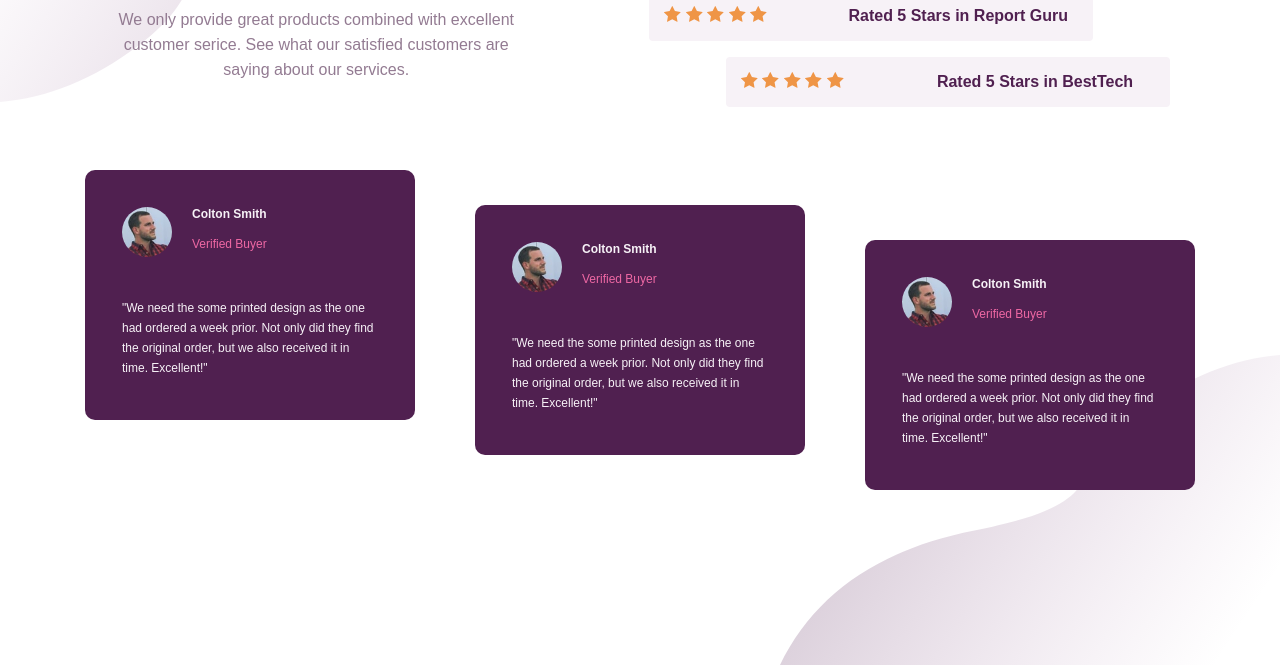
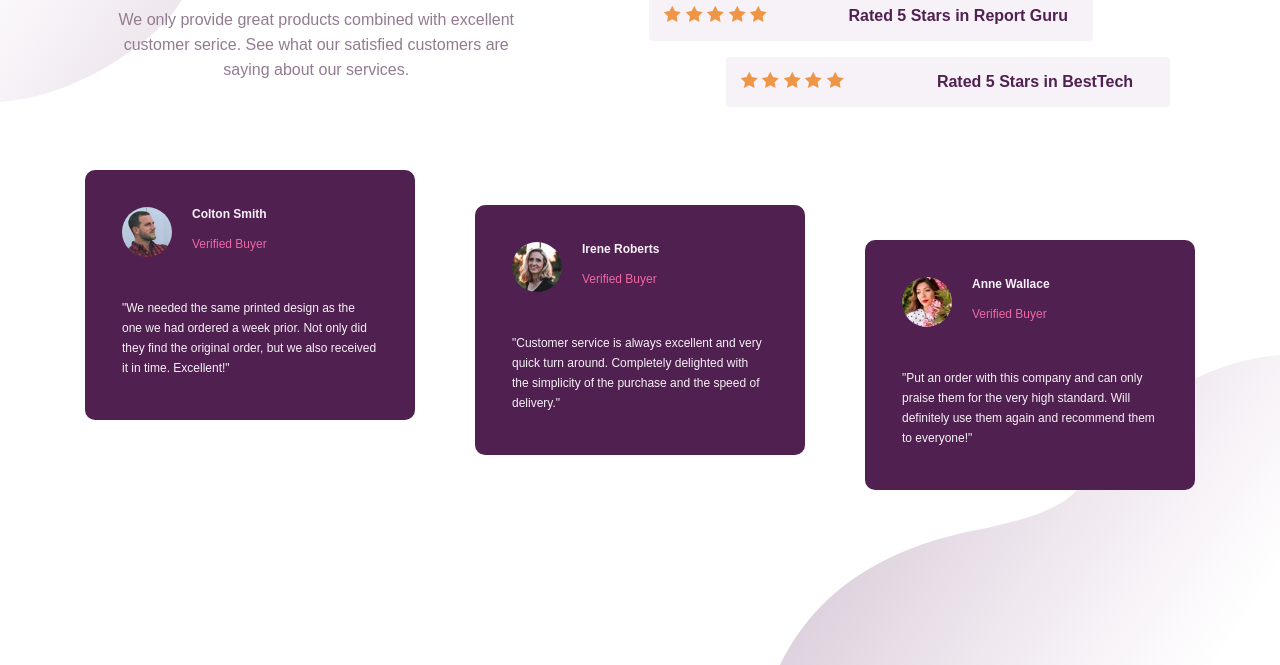
Before and after one commit to alexRuiz222/frontend-mentor, a plain HTML site: page index.html in a window 1280 px wide. Shown: the part 208-873 px from the top of the page. Drawn offline with Linux system fonts and the light colour scheme.

Commit message:
change cards info

```diff
--- a/index.html
+++ b/index.html
@@ -67,21 +67,33 @@
         <div class="cards-container">
             <div class="cards card1">
                 <img src="images/image-colton.jpg" alt="">
-                <span class="name">Colton Smith</span>
-                <span class="status">Verified Buyer</span>
-                <p>"We need the some printed design as the one had ordered a week prior. Not only did they find the original order, but we also received it in time. Excellent!"</p>
+                <span class="name">
+                Colton Smith
+              </span>
+                <span class="status">
+                Verified Buyer
+              </span>
+                <p>"We needed the same printed design as the one we had ordered a week prior. Not only did they find the original order, but we also received it in time. Excellent!" </p>
             </div>
             <div class="cards card2">
-                <img src="images/image-colton.jpg" alt="">
-                <span class="name">Colton Smith</span>
-                <span class="status">Verified Buyer</span>
-                <p>"We need the some printed design as the one had ordered a week prior. Not only did they find the original order, but we also received it in time. Excellent!"</p>
+                <img src="images/image-irene.jpg" alt="">
+                <span class="name">
+              Irene Roberts
+            </span>
+                <span class="status">
+              Verified Buyer
+            </span>
+                <p>"Customer service is always excellent and very quick turn around. Completely delighted with the simplicity of the purchase and the speed of delivery."</p>
             </div>
             <div class="cards card3">
-                <img src="images/image-colton.jpg" alt="">
-                <span class="name">Colton Smith</span>
-                <span class="status">Verified Buyer</span>
-                <p>"We need the some printed design as the one had ordered a week prior. Not only did they find the original order, but we also received it in time. Excellent!"</p>
+                <img src="images/image-anne.jpg" alt="">
+                <span class="name">
+            Anne Wallace
+          </span>
+                <span class="status">
+            Verified Buyer
+          </span>
+                <p>"Put an order with this company and can only praise them for the very high standard. Will definitely use them again and recommend them to everyone!"</p>
             </div>
         </div>
     </div>
```
